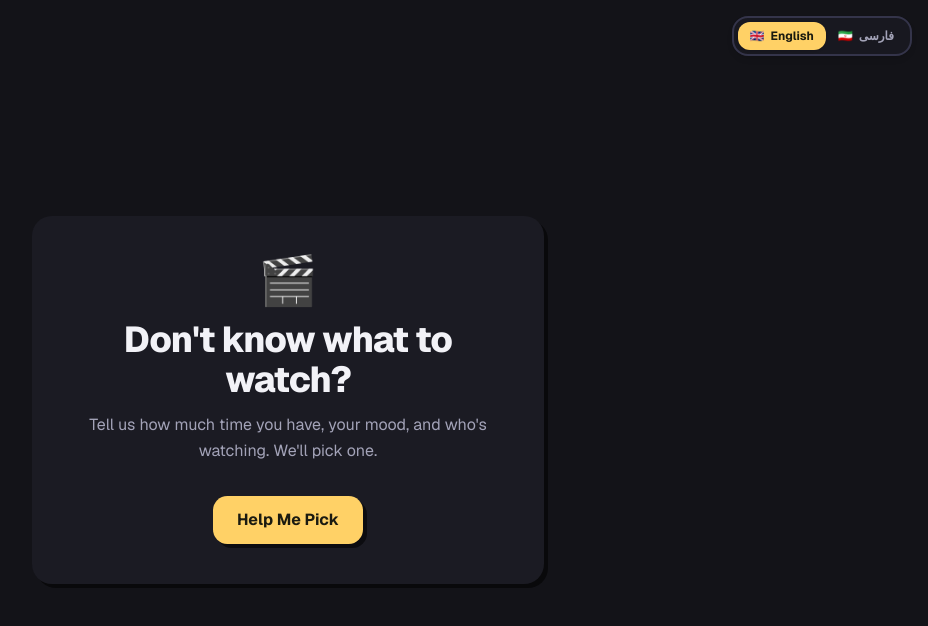
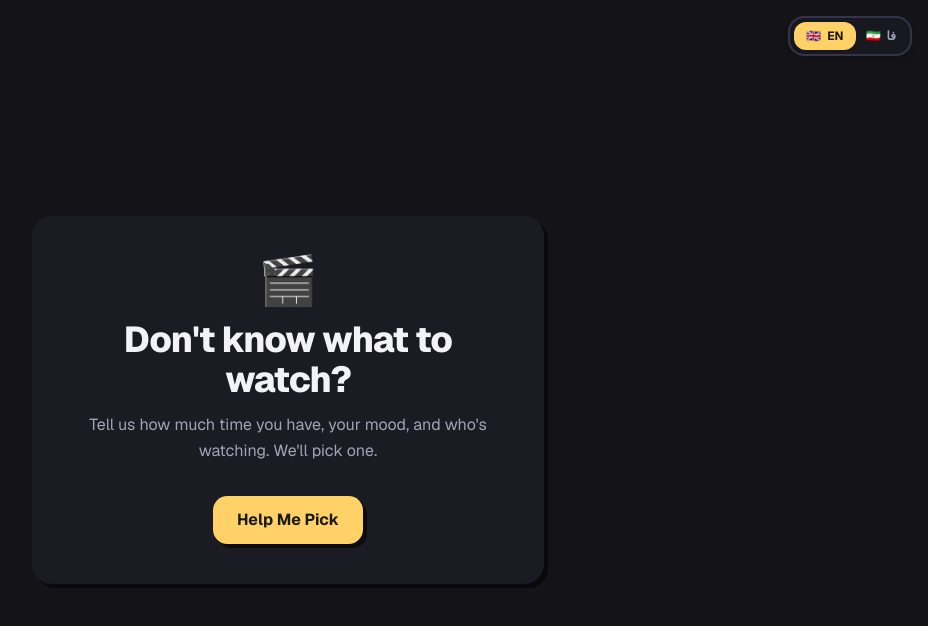
Before and after one commit to Reyhaness/Movie-Decision, a Next.js app: page /en in a window 1280 px wide. Shown: the top 626 px of the page, without its empty margins (352-1280 px from the left). Built offline with nearby package versions, Linux system fonts and the light colour scheme.

Commit message:
style(switcher): show compact flag with فا and EN labels

```diff
--- a/messages/en.json
+++ b/messages/en.json
@@ -81,7 +81,7 @@
   },
   "switcher": {
     "label": "Change language",
-    "en": "🇬🇧 English",
-    "fa": "🇮🇷 فارسی"
+    "en": "🇬🇧 EN",
+    "fa": "🇮🇷 فا"
   }
 }
--- a/messages/fa.json
+++ b/messages/fa.json
@@ -81,7 +81,7 @@
   },
   "switcher": {
     "label": "تغییر زبان",
-    "en": "🇬🇧 English",
-    "fa": "🇮🇷 فارسی"
+    "en": "🇬🇧 EN",
+    "fa": "🇮🇷 فا"
   }
 }
--- a/src/components/ui/LanguageSwitcher.tsx
+++ b/src/components/ui/LanguageSwitcher.tsx
@@ -31,20 +31,20 @@ export function LanguageSwitcher() {
         }`}
       >
         <span>🇬🇧</span>
-        <span>English</span>
+        <span>EN</span>
       </button>
       <button
         type="button"
         onClick={() => switchLocale("fa")}
         aria-pressed={currentLocale === "fa"}
-        className={`px-3 py-1.5 rounded-xl text-xs font-bold transition-all cursor-pointer flex items-center gap-1.5 ${
+        className={`px-2.5 py-1.5 rounded-xl text-xs font-bold transition-all cursor-pointer flex items-center gap-1.5 ${
           currentLocale === "fa"
             ? "bg-accent text-accent-text shadow-sm"
             : "text-muted hover:text-ink"
         }`}
       >
         <span>🇮🇷</span>
-        <span>فارسی</span>
+        <span>فا</span>
       </button>
     </div>
   );
```
Also changed, not shown: 1 other file (tests, documents, lock files or other folders).
